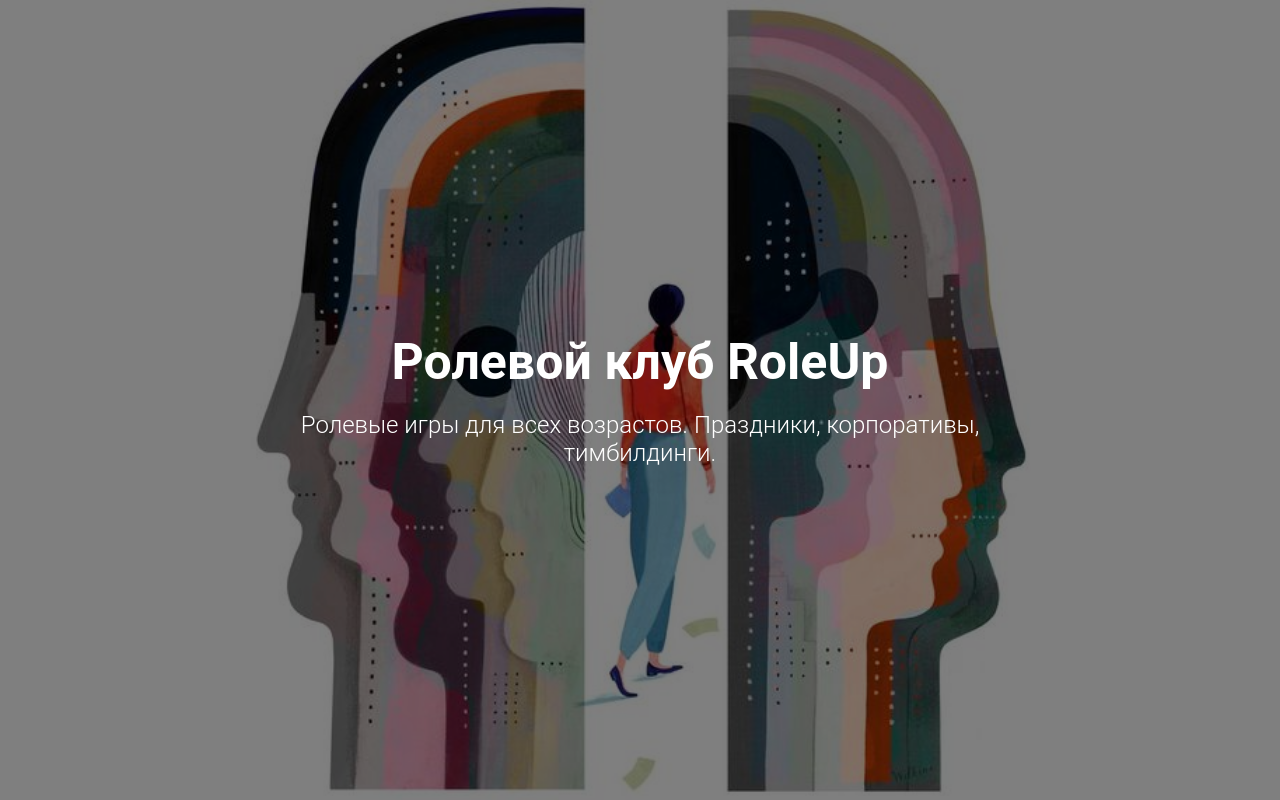
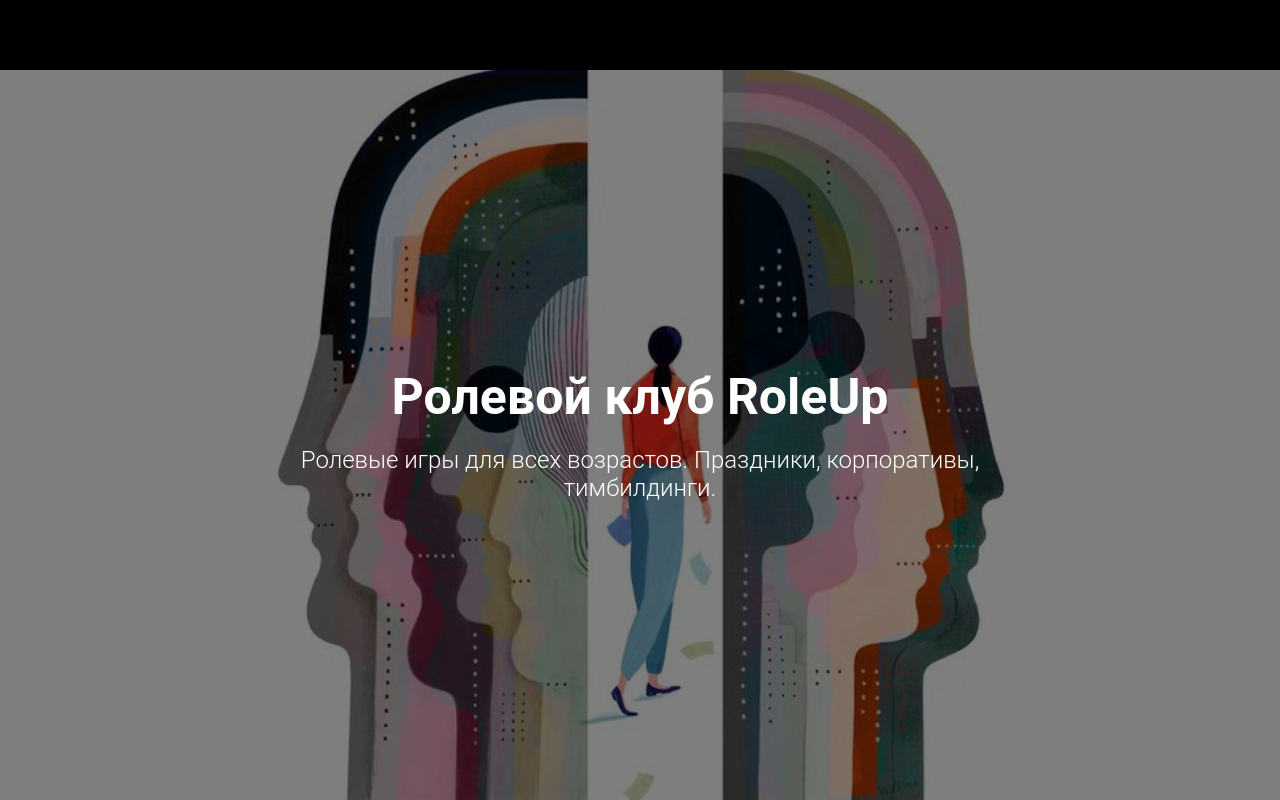
Before and after one commit to YuRo711/RoleUp-React, a React (Create React App) app: page / in a window 1280 px wide. Built offline with nearby package versions, Linux system fonts and the light colour scheme.

Commit message:
header update

```diff
--- a/src/components/Header/Header.css
+++ b/src/components/Header/Header.css
@@ -1,18 +1,31 @@
 .header {
-  width: 100%;
+  width: 100vw;
 }
 
+.header__bar {
+  position: fixed;
+  width: 100%;
+  height: 70px;
+  background-color: #000;
+  z-index: 3;
+}
+
+
+
 .header__hero {
-  height: 100vh;
+  height: calc(100vh - 70px);
+  margin-top: 70px;
   width: 100vw;
   display: flex;
   flex-direction: column;
   justify-content: center;
   align-items: center;
+  position: relative;
+  overflow: hidden;
 }
 
 .header__banner {
-  height: 100%;
+  height: calc(100% + 25px);
   position: absolute;
 }
 
--- a/src/components/Header/Header.js
+++ b/src/components/Header/Header.js
@@ -6,6 +6,9 @@ export default function Header(props) {
 
   return (
     <header className="header">
+      <div className="header__bar">
+
+      </div>
       <div className="header__hero">
         <img className="header__banner"
           src={banner}
```
Also changed, not shown: src/images/logo.png (added).
